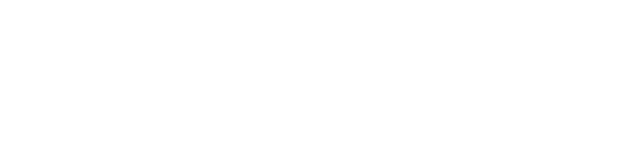
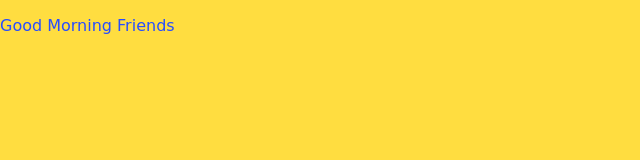
Before and after one commit to DariaSibova/Text-shadow-, a plain HTML site: page index.html in a window 1280 px wide. Shown: the whole page, without its empty margins (0-640 px from the left). Drawn offline with Linux system fonts and the light colour scheme.

Commit message:
2 files modified

```diff
--- a/index.html
+++ b/index.html
@@ -6,5 +6,6 @@
     <link rel="stylesheet" href="styles.css" />
   </head>
   <body>
+    <p>Good Morning Friends</p>
   </body>
 </html>
--- a/styles.css
+++ b/styles.css
@@ -0,0 +1,9 @@
+body,
+html{
+  margin: 0;
+  height: 100%;
+  display: grid;
+  background-color: #ffdd40;
+  font-family: "Henny Penny",cursive;
+  color: #274dff;
+}
```
